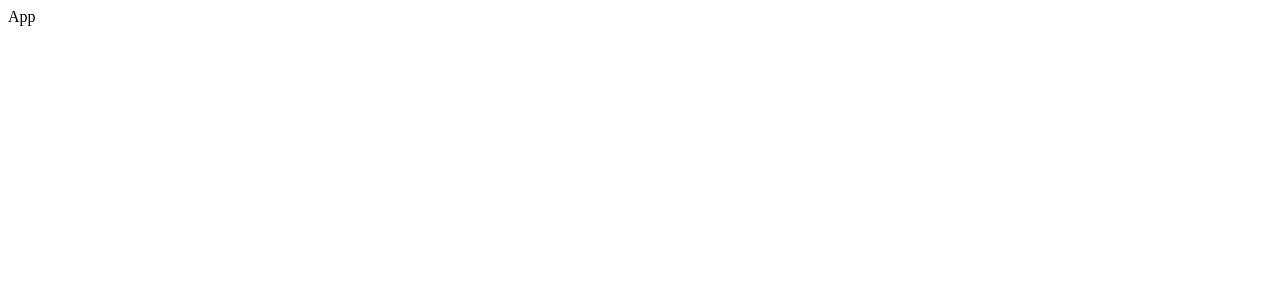
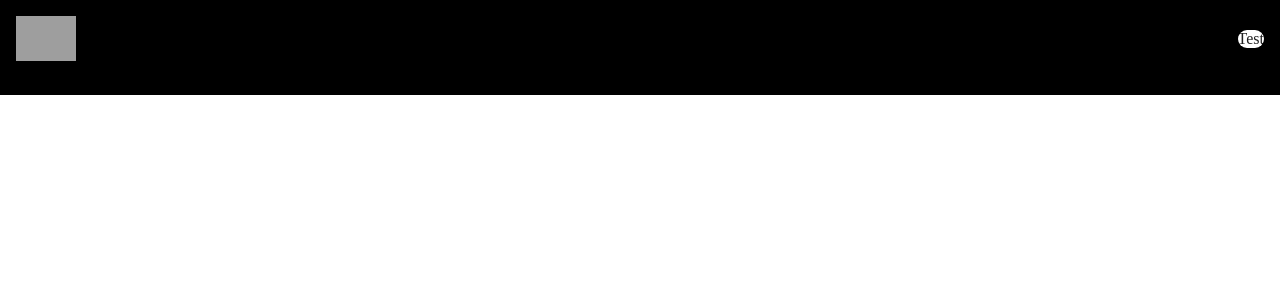
Before and after one commit to prabath1998/youtube_v2, a React (Create React App) app: page /video/1 in a window 1280 px wide. Shown: the top 300 px of the page. Built offline with nearby package versions, Linux system fonts and the light colour scheme; grey boxes are pictures that could not be loaded.

Commit message:
custom components added

```diff
--- a/src/App.js
+++ b/src/App.js
@@ -1,9 +1,20 @@
-import React from 'react'
+import { BrowserRouter, Routes, Route } from "react-router-dom";
+import { Box } from '@mui/material';
 
-const App = () => {
-  return (
-    <div>App</div>
-  )
-}
+import { ChannelDetail, VideoDetail, SearchFeed, Navbar, Feed } from './components';
 
-export default App
+const App = () => (
+  <BrowserRouter>
+    <Box sx={{ backgroundColor: '#000' }}>
+      <Navbar />
+      <Routes>
+        <Route exact path='/' element={<Feed />} />
+        <Route path='/video/:id' element={<VideoDetail />} />
+        <Route path='/channel/:id' element={<ChannelDetail />} />
+        <Route path='/search/:searchTerm' element={<SearchFeed />} />
+      </Routes>
+    </Box>
+  </BrowserRouter>
+);
+
+export default App;
--- /dev/null
+++ b/src/components/ChannelDetail.jsx
@@ -0,0 +1,9 @@
+import React from 'react'
+
+const ChannelDetail = () => {
+  return (
+    <div>ChannelDetail</div>
+  )
+}
+
+export default ChannelDetail
--- /dev/null
+++ b/src/components/Feed.jsx
@@ -0,0 +1,9 @@
+import React from 'react'
+
+const Feed = () => {
+  return (
+    <div>Feed</div>
+  )
+}
+
+export default Feed
--- /dev/null
+++ b/src/components/Navbar.jsx
@@ -0,0 +1,26 @@
+import { Stack } from "@mui/material";
+import { Link } from "react-router-dom";
+
+import { logo } from "../utils/constants";
+import SearchBar from "./SearchBar";
+
+
+const Navbar = () => (
+    <Stack
+        direction="row"
+        alignItems="center"
+        p={2}
+        sx={{
+            position: "sticky",
+            background: "#000",
+            top: 0,
+            justifyContent: "space-between",
+        }}>
+        <Link to='/' style={{ display: 'flex', alignItems: 'center' }}>
+            <img src={logo} alt="logo" height={45} />
+        </Link>
+        <SearchBar />
+    </Stack>
+);
+
+export default Navbar;
--- /dev/null
+++ b/src/components/SearchBar.jsx
@@ -0,0 +1,14 @@
+import {useState} from 'react';
+import { useNavigate } from 'react-router-dom';
+
+import { Paper, IconButton } from '@mui/material';
+import { SearchIcon } from '@mui/icons-material';
+import { borderRadius } from '@mui/system';
+
+const SearchBar = () => {
+  return (
+    <Paper component="form" onSubmit={() =>{}} sx={{borderRadius:20}}>Test</Paper>
+  )
+}
+
+export default SearchBar
--- /dev/null
+++ b/src/components/SearchFeed.jsx
@@ -0,0 +1,9 @@
+import React from 'react'
+
+const SearchFeed = () => {
+  return (
+    <div>SearchFeed</div>
+  )
+}
+
+export default SearchFeed
--- /dev/null
+++ b/src/components/VideoDetail.jsx
@@ -0,0 +1,9 @@
+import React from 'react'
+
+const VideoDetail = () => {
+  return (
+    <div>VideoDetail</div>
+  )
+}
+
+export default VideoDetail
--- /dev/null
+++ b/src/components/index.js
@@ -0,0 +1,6 @@
+export { default as Navbar } from './Navbar';
+export { default as Feed } from './Feed';
+export { default as ChannelDetail } from './ChannelDetail';
+export { default as VideoDetail } from './VideoDetail';
+export { default as SearchFeed } from './SearchFeed';
+export { default as SearchBar } from './SearchBar';
--- /dev/null
+++ b/src/index.css
@@ -0,0 +1,88 @@
+html,
+body {
+  margin: 0;
+  padding: 0;
+  box-sizing: border-box;
+}
+
+a {
+  text-decoration: none;
+  color: black;
+}
+
+::-webkit-scrollbar {
+  width: 0px;
+  height: 5px;
+}
+
+::-webkit-scrollbar-thumb {
+  background-color: rgb(114, 113, 113);
+  border-radius: 10px;
+  height: 200px;
+}
+
+::-webkit-scrollbar-track {
+  background-color: transparent;
+}
+
+.category-btn:hover {
+  background-color: #FC1503 !important;
+  color: white !important;
+}
+
+.category-btn:hover span{
+  color: white !important;
+}
+
+.react-player {
+  height: 77vh !important;
+  width: 100% !important;
+}
+
+.search-bar{
+  border:none;
+  outline:none;
+  width:350px;
+}
+
+.category-btn{
+  font-weight: bold !important;
+  text-transform: capitalize;
+  display: flex;
+  align-items: center;
+  justify-content: left;
+  cursor:pointer;
+  background: transparent;
+  outline: none;
+  border: none;
+
+  padding: 7px 15px;
+  margin: 10px 0px;
+  border-radius: 20px;
+  transition: all 0.3s ease;
+}
+
+@media screen and (max-width: 900px) {
+  .category-btn{
+    margin: 10px;
+  }
+}
+
+@media screen and (max-width:800px){
+  .copyright{
+    display:none !important;
+  }
+}
+
+@media screen and (max-width: 600px) {
+  .scroll-horizontal {
+    overflow: auto !important;
+  }
+
+  .react-player {
+    height: 45vh !important;
+  }
+  .search-bar{
+    width:200px;
+  }
+}
--- /dev/null
+++ b/src/utils/constants.js
@@ -0,0 +1,42 @@
+import MusicNoteIcon from '@mui/icons-material/MusicNote';
+import HomeIcon from '@mui/icons-material/Home';
+import CodeIcon from '@mui/icons-material/Code';
+import OndemandVideoIcon from '@mui/icons-material/OndemandVideo';
+import SportsEsportsIcon from '@mui/icons-material/SportsEsports';
+import LiveTvIcon from '@mui/icons-material/LiveTv';
+import SchoolIcon from '@mui/icons-material/School';
+import FaceRetouchingNaturalIcon from '@mui/icons-material/FaceRetouchingNatural';
+import CheckroomIcon from '@mui/icons-material/Checkroom';
+import GraphicEqIcon from '@mui/icons-material/GraphicEq';
+import TheaterComedyIcon from '@mui/icons-material/TheaterComedy';
+import FitnessCenterIcon from '@mui/icons-material/FitnessCenter';
+import DeveloperModeIcon from '@mui/icons-material/DeveloperMode';
+
+export const logo = 'https://i.ibb.co/s9Qys2j/logo.png';
+
+export const categories = [
+  { name: 'New', icon: <HomeIcon />, },
+  { name: 'JS Mastery', icon: <CodeIcon />, },
+  { name: 'Coding', icon: <CodeIcon />, },
+  { name: 'ReactJS', icon: <CodeIcon />, },
+  { name: 'NextJS', icon: <CodeIcon />, },
+  { name: 'Music', icon: <MusicNoteIcon /> },
+  { name: 'Education', icon: <SchoolIcon />, },
+  { name: 'Podcast', icon: <GraphicEqIcon />, },
+  { name: 'Movie', icon: <OndemandVideoIcon />, },
+  { name: 'Gaming', icon: <SportsEsportsIcon />, },
+  { name: 'Live', icon: <LiveTvIcon />, },
+  { name: 'Sport', icon: <FitnessCenterIcon />, },
+  { name: 'Fashion', icon: <CheckroomIcon />, },
+  { name: 'Beauty', icon: <FaceRetouchingNaturalIcon />, },
+  { name: 'Comedy', icon: <TheaterComedyIcon />, },
+  { name: 'Gym', icon: <FitnessCenterIcon />, },
+  { name: 'Crypto', icon: <DeveloperModeIcon />, },
+];
+
+export const demoThumbnailUrl = 'https://i.ibb.co/G2L2Gwp/API-Course.png';
+export const demoChannelUrl = '/channel/UCmXmlB4-HJytD7wek0Uo97A';
+export const demoVideoUrl = '/video/GDa8kZLNhJ4';
+export const demoChannelTitle = 'JavaScript Mastery';
+export const demoVideoTitle = 'Build and Deploy 5 JavaScript & React API Projects in 10 Hours - Full Course | RapidAPI';
+export const demoProfilePicture = 'http://dergipark.org.tr/assets/app/images/buddy_sample.png'
```
Also changed, not shown: src/index.js (+5 -4 lines).
